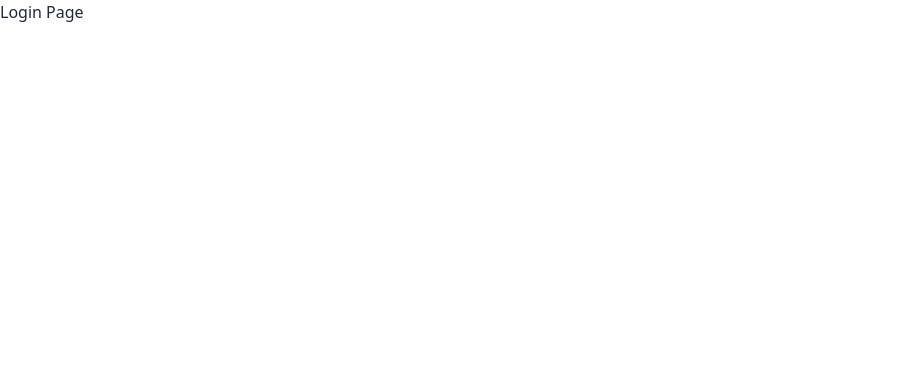
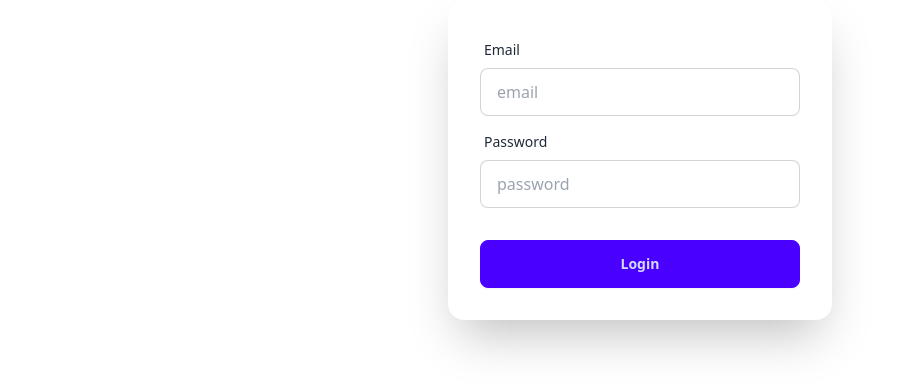
Before and after one commit to jobaer6768/lab-assistant, a React (Vite) app: page /login in a window 1280 px wide. Shown: the top 392 px of the page, without its empty margins (0-903 px from the left). Built offline with nearby package versions, Linux system fonts and the light colour scheme.

Commit message:
update login part

```diff
--- a/src/pages/Login/Login.jsx
+++ b/src/pages/Login/Login.jsx
@@ -1,5 +1,28 @@
 const Login = () => {
-  return <div>Login Page</div>;
+  return <div>
+    {/* Login Page */}
+    <div className="w-4/5 container mx-auto flex justify-center">
+      <div className="card shrink-0 w-full max-w-sm shadow-2xl bg-base-100">
+        <form className="card-body">
+          <div className="form-control">
+            <label className="label">
+              <span className="label-text">Email</span>
+            </label>
+            <input type="email" placeholder="email" className="input input-bordered" required />
+          </div>
+          <div className="form-control">
+            <label className="label">
+              <span className="label-text">Password</span>
+            </label>
+            <input type="password" placeholder="password" className="input input-bordered" required />
+          </div>
+          <div className="form-control mt-6">
+            <button className="btn btn-primary">Login</button>
+          </div>
+        </form>
+      </div>
+    </div>
+  </div>;
 };
 
 export default Login;
```
